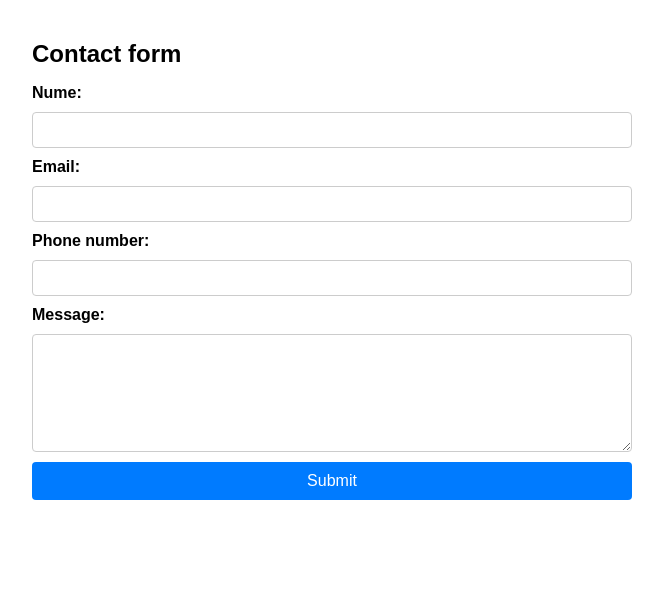
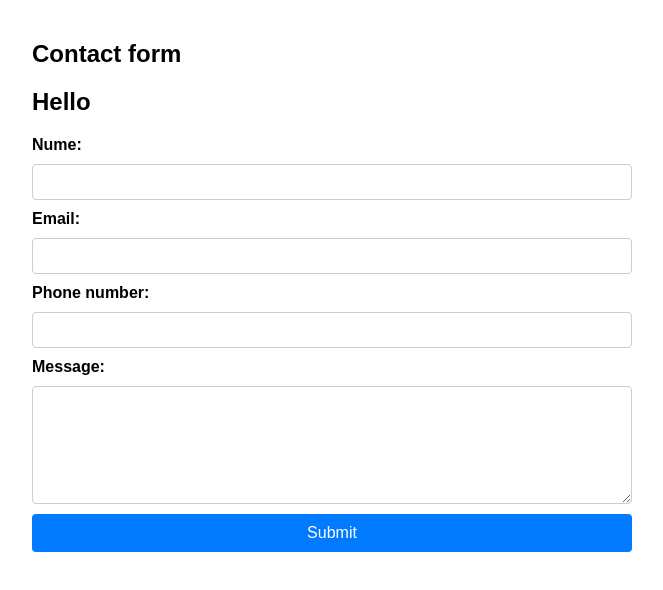
Before and after one commit to thehuntestshadow/my-project, a plain HTML site: page hello.html in a window 1280 px wide. Shown: the whole page, without its empty margins (308-971 px from the left). Drawn offline with Linux system fonts and the light colour scheme.

Commit message:
formular update

```diff
--- a/hello.html
+++ b/hello.html
@@ -8,8 +8,8 @@
     <title>My first Html Page</title>
   </head>
   <body>
-    <div>
     <h1>Contact form</h1>
+    <h2 id="alerta">Hello</h2>
     <form id="formular">
         <label for="name">Nume:</label>
         <input type="text" id="name" name="name" required />
@@ -27,7 +27,6 @@
 
     </form>
 
-    </div>
 
     <script src="script.js"></script>
   </body>
```
